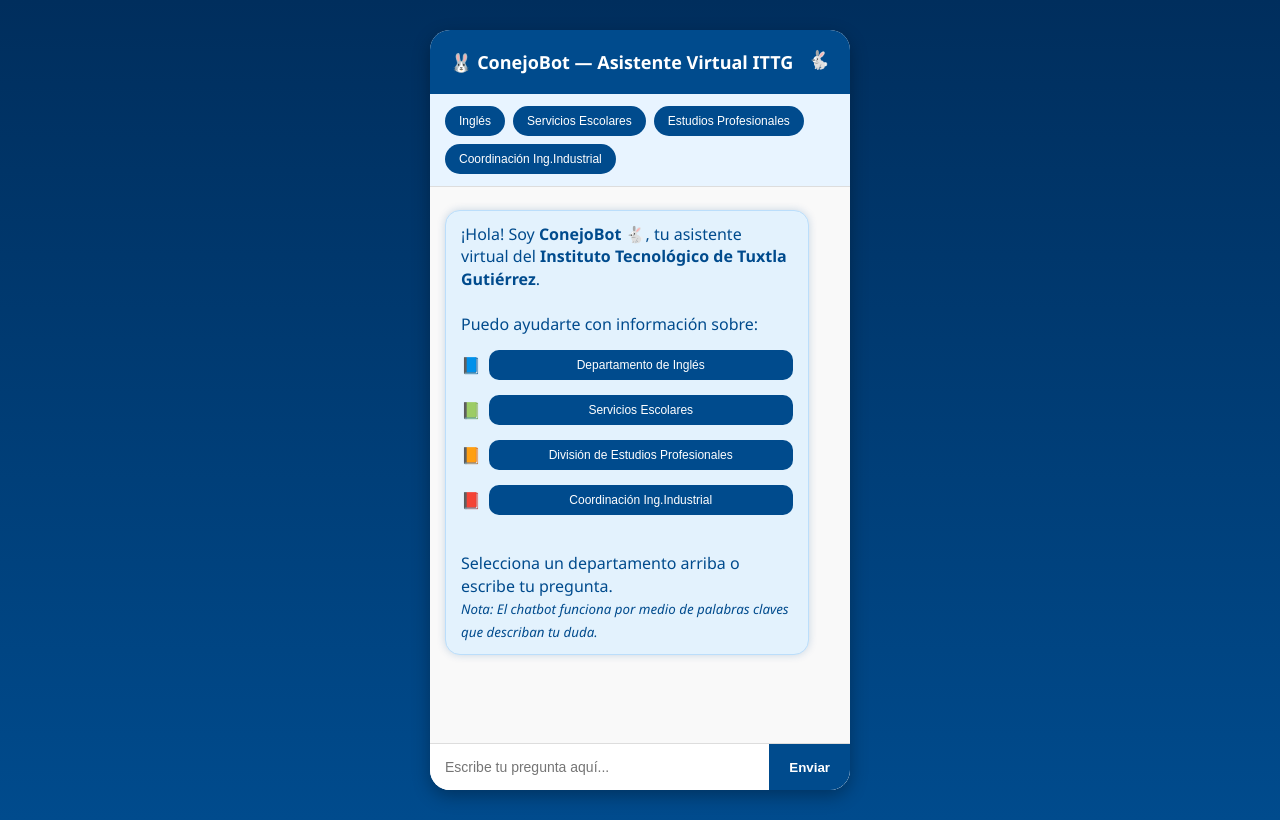
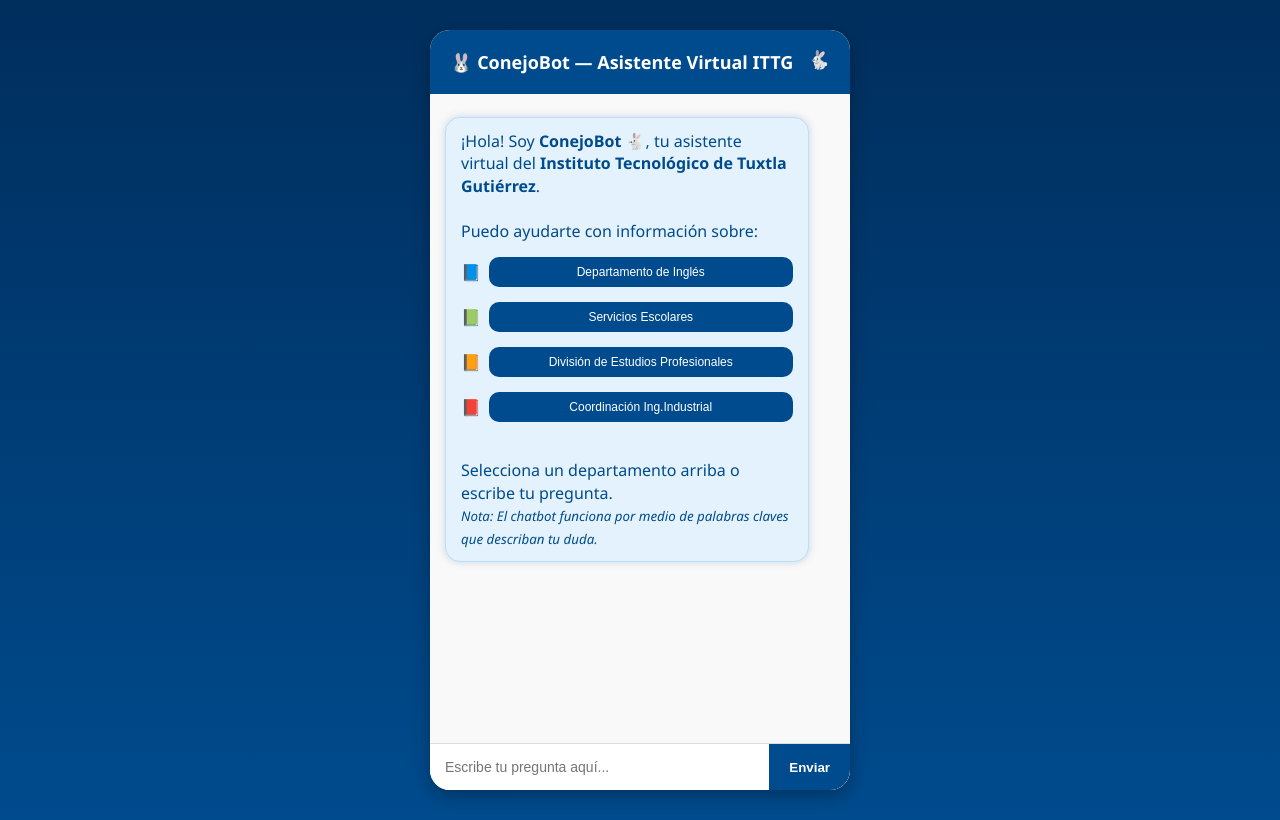
Before and after one commit to 6061jaqueline4002-bot/ConejoBott, a Flask app: page / in a window 1280 px wide. Run offline with Flask 3, Linux system fonts and the light colour scheme.

Commit message:
Update index.html

```diff
--- a/templates/index.html
+++ b/templates/index.html
@@ -222,13 +222,6 @@
             🐰 ConejoBot — Asistente Virtual ITTG
         </div>
 
-        <div class="quick-actions">
-            <button class="quick-btn" onclick="sendQuickMessage('Inglés')">Inglés</button>
-            <button class="quick-btn" onclick="sendQuickMessage('Servicios escolares')">Servicios Escolares</button>
-            <button class="quick-btn" onclick="sendQuickMessage('División de estudios profesionales')">Estudios Profesionales</button>
-            <button class="quick-btn" onclick="sendQuickMessage('Coordinación Ing.Industrial')">Coordinación Ing.Industrial</button>
-        </div>
-
         <div class="chat-box" id="chat-box">
             <div class="bot-message">
                 ¡Hola! Soy <b>ConejoBot</b> 🐇, tu asistente virtual del <b>Instituto Tecnológico de Tuxtla Gutiérrez</b>.<br><br>
```
